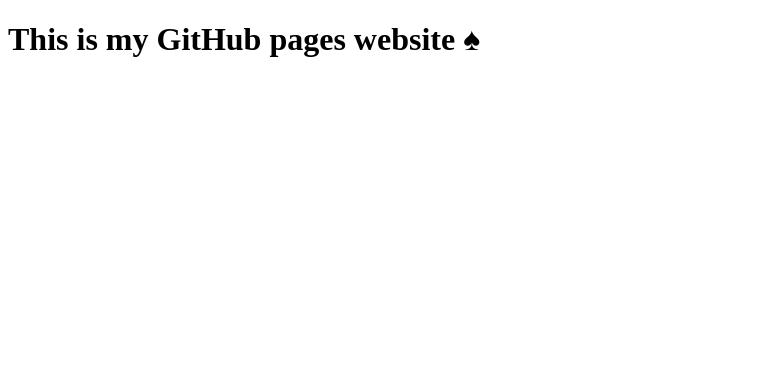
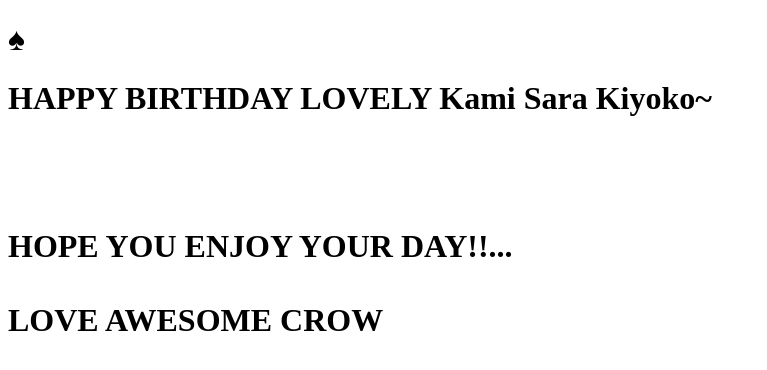
Before and after one commit to SpaDev-py/SpaDev-py.github.io, a plain HTML site: page index.html in a window 1280 px wide. Shown: the whole page, without its empty margins (0-767 px from the left). Drawn offline with Linux system fonts and the light colour scheme.

Commit message:
page update1

```diff
--- a/index.html
+++ b/index.html
@@ -3,10 +3,14 @@
 
 <head>
     <title>SpadesTech &spades;</title>
+    <link rel="stylesheet" href="styles.css">
+
 </head>
 
 <body>
-    <h1>This is my GitHub pages website &spades;</h1>
+    <h1>
+        <!--This is my GitHub page website-->&spades;</h1>
+    <h1>HAPPY BIRTHDAY LOVELY Kami Sara Kiyoko~ <br><br><br><br> HOPE YOU ENJOY YOUR DAY!!... <br><br> LOVE AWESOME CROW</h1>
 </body>
 
 </html>
```
